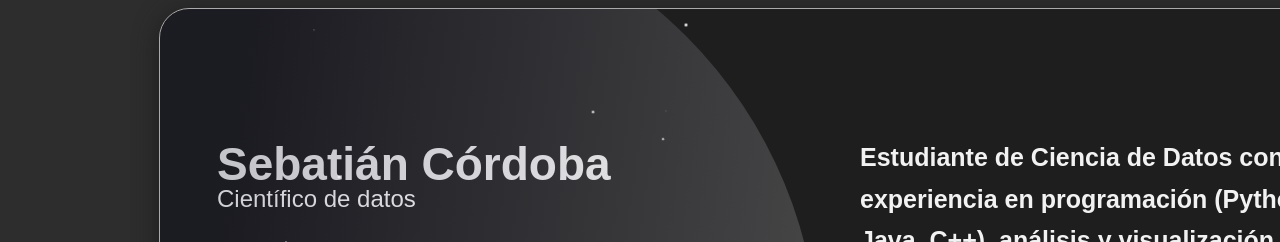
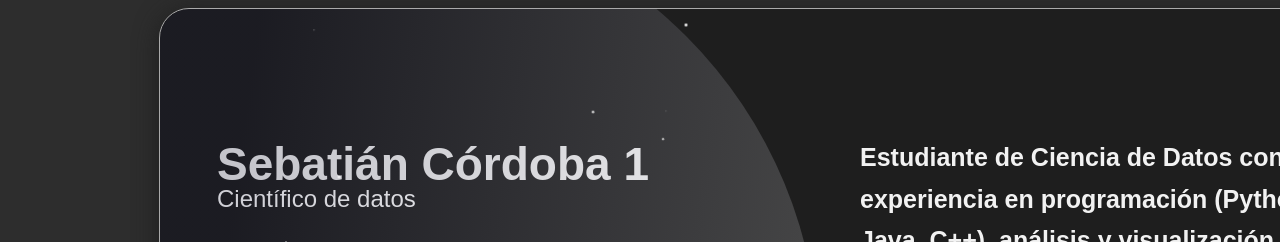
Before and after one commit to SebasRubik/Portfolio, a React (Vite) app: page /Portfolio/about-me in a window 1280 px wide. Shown: the top 242 px of the page. Built offline with nearby package versions, Linux system fonts and the light colour scheme.

Commit message:
Prueba 1

```diff
--- a/src/Components/AboutMe/AboutMe.jsx
+++ b/src/Components/AboutMe/AboutMe.jsx
@@ -7,7 +7,7 @@ export default function AboutMe() {
     return (
         <div className="pantalla-principal-A">
             <div className="contenido-principal-A">
-                <div className="nombre-titulo-A">Sebatián Córdoba</div>
+                <div className="nombre-titulo-A">Sebatián Córdoba 1</div>
                 <div className="subtitulo-A">Científico de datos</div>
                 <div className="gradiente-fondo-A">   {[...Array(100)].map((_, i) => (
                     <div
```
